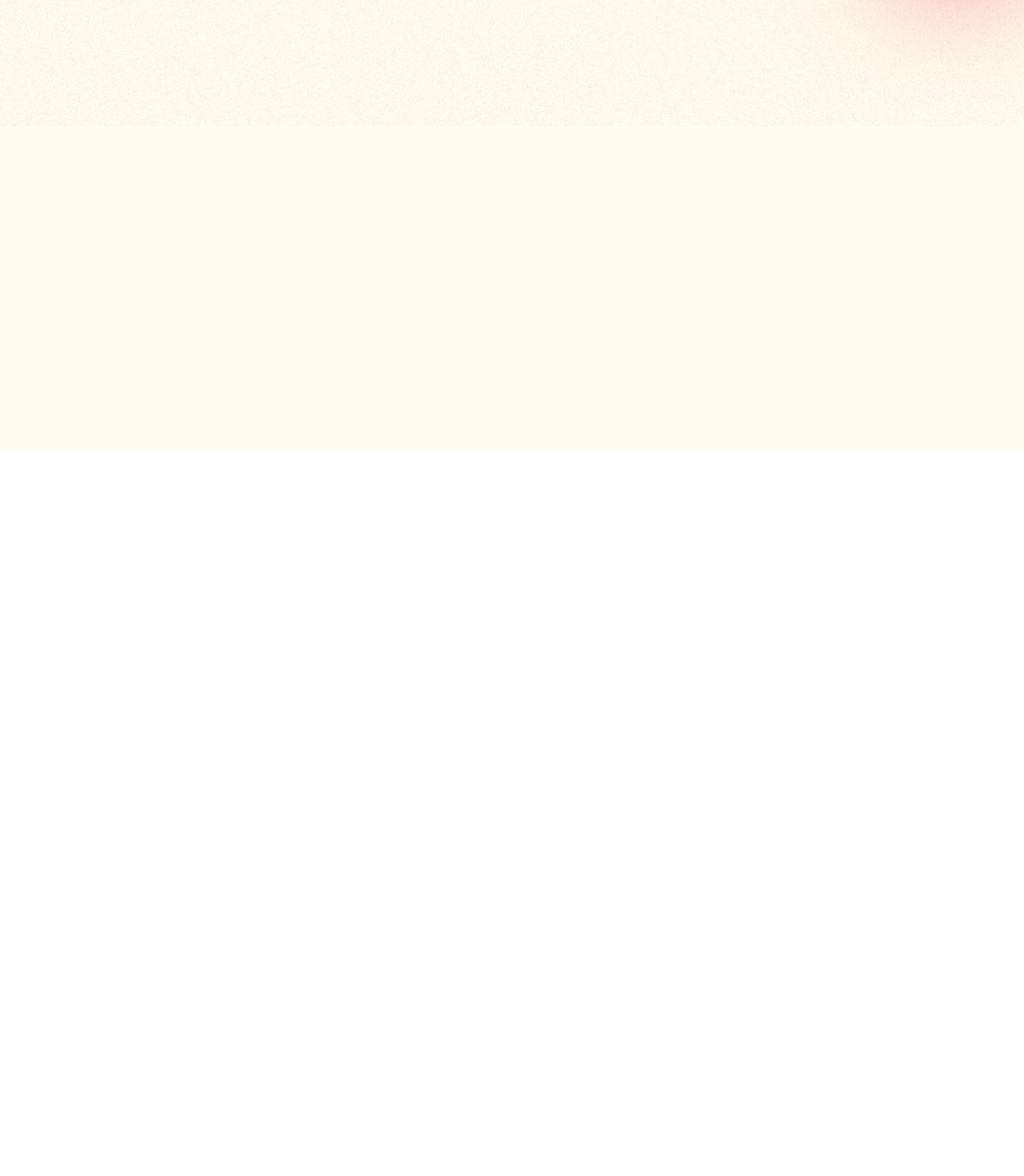
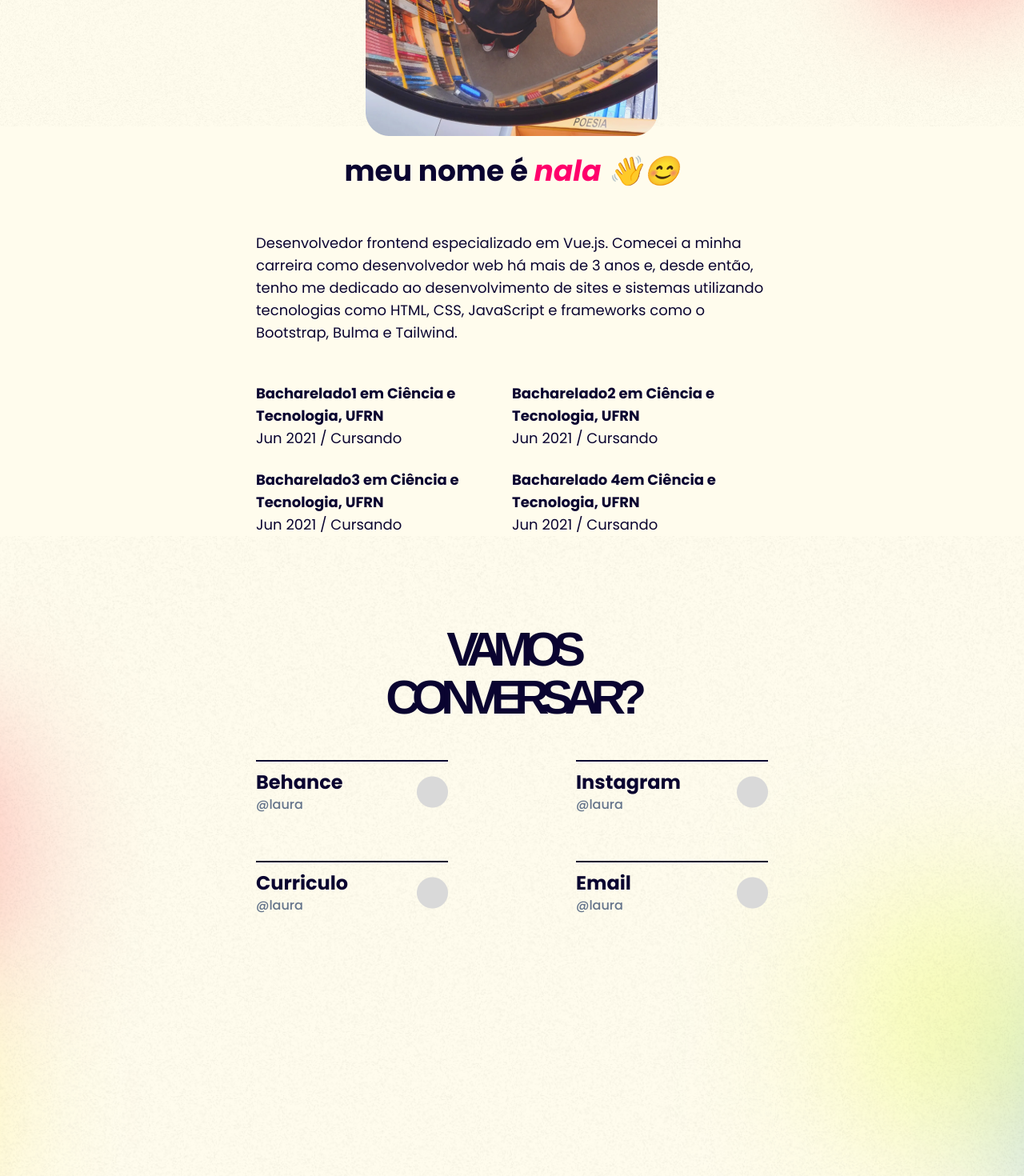
Before and after one commit to isacfg/portfolio-laura, a Vue app: page /about in a window 1280 px wide. Shown: the part 427-1897 px from the top of the page at 80% size. Before the commit the page ends 988 px from the top, so only its background shows below. Built offline with nearby package versions, Linux system fonts and the light colour scheme; a web font is replaced by a local one.

Commit message:
some animations, about view finished

```diff
--- a/src/App.vue
+++ b/src/App.vue
@@ -45,10 +45,10 @@
                 >
               </li>
               <li>
-                <RouterLink
+                <a
                   class="font-poppins text-lg text-black font-semibold capitalize hover:italic hover:text-pink hover:border-none hover:bg-transparent focus:bg-transparent active:bg-transparent menu-item-p focus:text-pink active:text-pink"
-                  to="/projetos"
-                  >Projetos</RouterLink
+                  href="/#projetos"
+                  >Projetos</a
                 >
               </li>
               <li>
@@ -65,6 +65,9 @@
 
         <!-- ROUTER VIEW -->
         <RouterView />
+
+        <!-- Footer -->
+        <!-- <Footer /> -->
       </div>
       <div class="drawer-side">
         <label for="my-drawer-3" class="drawer-overlay"></label>
@@ -72,29 +75,29 @@
           <!-- Sidebar content here -->
           <li>
             <RouterLink
-              class="font-poppins text-lg text-black font-semibold capitalize hover:italic hover:text-pink hover:border-none hover:bg-transparent focus:bg-transparent active:bg-transparent menu-item-p focus:text-pink active:text-pink"
+              class="font-poppins text-lg text-white font-semibold capitalize hover:italic hover:text-white hover:border-none hover:bg-transparent focus:bg-transparent active:bg-transparent menu-item-p focus:text-white active:text-white"
               to="/"
               >Home</RouterLink
             >
           </li>
           <li>
             <a
-              class="font-poppins text-lg text-black font-semibold capitalize hover:italic hover:text-pink hover:border-none hover:bg-transparent focus:bg-transparent active:bg-transparent menu-item-p focus:text-pink active:text-pink"
+              class="font-poppins text-lg text-white font-semibold capitalize hover:italic hover:text-white hover:border-none hover:bg-transparent focus:bg-transparent active:bg-transparent menu-item-p focus:text-white active:text-white"
               :href="homesStore.resume"
               target="_blank"
               >Currículo</a
             >
           </li>
           <li>
-            <RouterLink
-              class="font-poppins text-lg text-black font-semibold capitalize hover:italic hover:text-pink hover:border-none hover:bg-transparent focus:bg-transparent active:bg-transparent menu-item-p focus:text-pink active:text-pink"
-              to="/projetos"
-              >Projetos</RouterLink
+            <a
+              class="font-poppins text-lg text-white font-semibold capitalize hover:italic hover:text-white hover:border-none hover:bg-transparent focus:bg-transparent active:bg-transparent menu-item-p focus:text-white active:text-white"
+              href="/#projetos"
+              >Projetos</a
             >
           </li>
           <li>
             <RouterLink
-              class="font-poppins text-lg text-black font-semibold capitalize hover:italic hover:text-pink hover:border-none hover:bg-transparent focus:bg-transparent active:bg-transparent menu-item-p focus:text-pink active:text-pink"
+              class="font-poppins text-lg text-white font-semibold capitalize hover:italic hover:text-white hover:border-none hover:bg-transparent focus:bg-transparent active:bg-transparent menu-item-p focus:text-white active:text-white"
               to="/about"
               >Contato</RouterLink
             >
@@ -107,6 +110,7 @@
 
 <script>
 import { RouterLink, RouterView } from 'vue-router'
+import Footer from './components/Footer.vue'
 
 import { mapStores } from 'pinia'
 import useHomesStore from '@/stores/home.js'
@@ -115,7 +119,8 @@ export default {
   name: 'App',
   components: {
     RouterLink,
-    RouterView
+    RouterView,
+    Footer
   },
   data() {
     return {}
@@ -133,6 +138,14 @@ export default {
   background-position: 50% 0;
   background-repeat: no-repeat;
   background-size: contain;
+  background-attachment: scroll;
+}
+
+.bg-gradient-reverse {
+  background-image: url(./assets/main-gradient-bg-reverse.png);
+  background-position: 50% 0;
+  background-repeat: no-repeat;
+  background-size: cover;
   background-attachment: scroll;
 }
 
--- a/src/components/ContactCard.vue
+++ b/src/components/ContactCard.vue
@@ -1,5 +1,7 @@
 <template>
-  <div class="card-contact flex w-60 justify-between items-center hover:bg-pink transition-custom">
+  <div
+    @click="openLinkInNewTab(socialMediaLink)"
+    class="card-contact cursor-pointer flex w-60 justify-between items-center hover:bg-pink transition-custom">
     <div>
       <p class="font-poppins text-2xl font-bold capitalize text-black">{{ socialMediaTitle }}</p>
       <p class="font-poppis font-medium text-slate-500">{{ socialMediaAt }}</p>
@@ -22,6 +24,10 @@ export default {
     socialMediaAt: {
       type: String,
       required: true
+    },
+    socialMediaLink: {
+      type: String,
+      required: true
     }
   },
   components: {
@@ -30,6 +36,11 @@ export default {
   data() {
     return {
       // data
+    }
+  },
+  methods: {
+    openLinkInNewTab(url) {
+      window.open(url, '_blank')
     }
   }
 }
--- /dev/null
+++ b/src/components/Footer.vue
@@ -0,0 +1,57 @@
+<template>
+  <div
+    class="container mx-auto mb-6 max-md:mt-24 flex flex-col items-center justify-between md:flex-row">
+    <div class="left">
+      <p class="text-black dark:text-blackDarkMode max-md:text-sm">made with ❤️ by Isaac F.</p>
+    </div>
+    <div class="right flex flex-wrap items-center justify-center gap-x-4 max-md:mt-3">
+      <a
+        :href="projectsStore.resume"
+        target="_blank"
+        class="bob-on-hover text-center text-black hover:text-purple dark:text-blackDarkMode max-md:text-sm">
+        📩 Currículo
+      </a>
+      <a
+        href="https://github.com/isacfg"
+        target="_blank"
+        class="bob-on-hover text-center text-black hover:text-purple dark:text-blackDarkMode max-md:text-sm">
+        📚 Github
+      </a>
+      <a
+        href="https://www.behance.net/isaacf"
+        target="_blank"
+        class="bob-on-hover text-center text-black hover:text-purple dark:text-blackDarkMode max-md:text-sm">
+        🎨 Behance
+      </a>
+      <a
+        href="https://www.linkedin.com/in/isaacfig/"
+        target="_blank"
+        class="bob-on-hover text-center text-black hover:text-purple dark:text-blackDarkMode max-md:text-sm">
+        📖 Linkedin
+      </a>
+      <RouterLink
+        to="/signin"
+        class="bob-on-hover text-center text-black hover:text-purple dark:text-blackDarkMode max-md:text-sm">
+        📊 Dashboard
+      </RouterLink>
+    </div>
+  </div>
+</template>
+
+<style scoped></style>
+
+<script>
+import { mapStores } from 'pinia'
+import useProjectsStore from '@/stores/projects'
+import { RouterLink } from 'vue-router'
+
+export default {
+  name: 'Footer',
+  components: {
+    RouterLink
+  },
+  computed: {
+    ...mapStores(useProjectsStore)
+  }
+}
+</script>
--- a/src/main.css
+++ b/src/main.css
@@ -1,3 +1,8 @@
 @tailwind base;
 @tailwind components;
 @tailwind utilities;
+
+
+* {
+  scroll-behavior: smooth;
+}
--- a/src/main.js
+++ b/src/main.js
@@ -2,6 +2,8 @@ import './main.css'
 
 import { createApp } from 'vue'
 import { createPinia } from 'pinia'
+
+import { MotionPlugin } from '@vueuse/motion'
 
 import App from './App.vue'
 import router from './router'
@@ -32,5 +34,6 @@ const app = createApp(App)
 
 app.use(createPinia())
 app.use(router)
+app.use(MotionPlugin)
 
 app.mount('#app')
--- /dev/null
+++ b/src/stores/about.js
@@ -0,0 +1,35 @@
+import { defineStore } from 'pinia'
+
+
+export default defineStore('abouts', {
+  state: () => ({
+    resume: 'https://drive.google.com/file/d/1-3r8xZ2bAcQ2lABl0Xv572TWA-PFFox-/view?usp=sharing',
+    aboutTitle: 'meu nome é ',
+    aboutSpan: 'nala 👋😊',
+    aboutMe: "  Desenvolvedor frontend especializado em Vue.js. Comecei a minha carreira como desenvolvedor web há mais de 3 anos e, desde então, tenho me dedicado ao desenvolvimento de sites e sistemas utilizando tecnologias como HTML, CSS, JavaScript e frameworks como o Bootstrap, Bulma e Tailwind.",
+    aboutCursos: [
+      {
+        cursoTitle: 'Bacharelado1 em Ciência e Tecnologia, UFRN',
+        cursoDate: 'Jun 2021 / Cursando',
+      },
+      {
+        cursoTitle: 'Bacharelado2 em Ciência e Tecnologia, UFRN',
+        cursoDate: 'Jun 2021 / Cursando',
+      },
+      {
+        cursoTitle: 'Bacharelado3 em Ciência e Tecnologia, UFRN',
+        cursoDate: 'Jun 2021 / Cursando',
+      },
+      {
+        cursoTitle: 'Bacharelado 4em Ciência e Tecnologia, UFRN',
+        cursoDate: 'Jun 2021 / Cursando',
+      },
+    ]
+
+  }),
+  actions: {
+    setAbout(about) {
+      this.about = about
+    },
+  }
+})
--- a/src/views/AboutView.vue
+++ b/src/views/AboutView.vue
@@ -1,9 +1,112 @@
 <template>
-  <div class="container h-screen mx-auto mt-28">Sobre</div>
+  <div class="container max-md:px-8 mx-auto mt-14 flex-col flex items-center">
+    <!-- my name is laura -->
+    <div class="flex flex-col items-center gap-y-6">
+      <img v-motion-pop src="../assets/laura.png" alt="Foto de Laura" srcset="" />
+      <h1 v-motion-pop class="font-bold text-black text-4xl text-center">
+        {{ aboutsStore.aboutTitle
+        }}<span class="italic text-pink">{{ aboutsStore.aboutSpan }}</span>
+      </h1>
+    </div>
+
+    <!-- about me -->
+    <div class="flex flex-col justify-around items-center gap-y-12 mt-14">
+      <p v-motion-pop-visible class="text-black text-lg w-1/2 mx-auto max-md:w-auto">
+        {{ aboutsStore.aboutMe }}
+      </p>
+
+      <div class="w-1/2 mx-auto flex flex-wrap gap-y-6 max-md:w-auto">
+        <!-- vfor -->
+        <div
+          v-motion-pop-visible
+          class="w-1/2 mx-auto max-md:w-auto"
+          v-for="curso in aboutsStore.aboutCursos">
+          <p class="text-black text-lg font-bold">
+            {{ curso.cursoTitle }}
+          </p>
+          <p class="text-black text-lg">
+            {{ curso.cursoDate }}
+          </p>
+        </div>
+
+        <!-- <div v-motion-pop-visible class="w-1/2 mx-auto">
+          <p class="text-black text-lg font-bold">Bacharelado em Ciência e Tecnologia, UFRN</p>
+          <p class="text-black text-lg">Jun 2021 / Cursando</p>
+        </div>
+        <div v-motion-pop-visible class="w-1/2 mx-auto">
+          <p class="text-black text-lg font-bold">Bacharelado em Ciência e Tecnologia, UFRN</p>
+          <p class="text-black text-lg">Jun 2021 / Cursando</p>
+        </div>
+        <div class="w-1/2 mx-auto">
+          <p class="text-black text-lg font-bold">Bacharelado em Ciência e Tecnologia, UFRN</p>
+          <p class="text-black text-lg">Jun 2021 / Cursando</p>
+        </div>
+        <div class="w-1/2 mx-auto">
+          <p class="text-black text-lg font-bold">Bacharelado em Ciência e Tecnologia, UFRN</p>
+          <p class="text-black text-lg">Jun 2021 / Cursando</p>
+        </div> -->
+      </div>
+    </div>
+    <!-- fim about me -->
+  </div>
+
+  <!-- mande uma mensagem -->
+  <div class="bg-gradient-reverse h-screen">
+    <div class="container mx-auto mt-28 flex flex-col items-center">
+      <h2
+        v-motion-pop-visible
+        class="text-center text-black text-6xl max-md:text-5xl font-bold uppercase font-lexend">
+        VAMOS<br />
+        CONVERSAR?
+      </h2>
+
+      <div class="flex flex-col w-3/4 mx-auto items-center gap-y-12 max-md:gap-y-6 mt-12">
+        <div
+          class="flex max-md:flex-col max-md:justify-center max-md:items-center flex-row justify-evenly w-cem max-md:gap-y-6">
+          <ContactCard
+            v-motion-slide-visible-bottom
+            :socialMediaLink="homesStore.socialMediaOne.link"
+            :socialMediaTitle="homesStore.socialMediaOne.name"
+            :socialMediaAt="homesStore.socialMediaOne.at" />
+          <ContactCard
+            v-motion-slide-visible-bottom
+            :socialMediaLink="homesStore.socialMediaTwo.link"
+            :socialMediaTitle="homesStore.socialMediaTwo.name"
+            :socialMediaAt="homesStore.socialMediaTwo.at" />
+        </div>
+        <div
+          class="flex max-md:flex-col max-md:justify-center max-md:items-center flex-row justify-evenly w-cem max-md:gap-y-6">
+          <ContactCard
+            v-motion-slide-visible-bottom
+            :socialMediaLink="homesStore.socialMediaThree.link"
+            :socialMediaTitle="homesStore.socialMediaThree.name"
+            :socialMediaAt="homesStore.socialMediaThree.at" />
+          <ContactCard
+            v-motion-slide-visible-bottom
+            :socialMediaLink="homesStore.socialMediaFour.link"
+            :socialMediaTitle="homesStore.socialMediaFour.name"
+            :socialMediaAt="homesStore.socialMediaFour.at" />
+        </div>
+      </div>
+    </div>
+  </div>
 </template>
 
 <script>
-export default {}
+import ContactCard from '../components/ContactCard.vue'
+import { mapStores } from 'pinia'
+import useHomesStore from '@/stores/home.js'
+import useAboutsStore from '@/stores/about.js'
+
+export default {
+  name: 'AboutView',
+  components: {
+    ContactCard
+  },
+  computed: {
+    ...mapStores(useHomesStore, useAboutsStore)
+  }
+}
 </script>
 
 <style lang="scss" scoped></style>
```
Also changed, not shown: src/views/HomeView.vue (+20 -7 lines), src/assets/laura.png (added), src/assets/main-gradient-bg-reverse.png (added).
